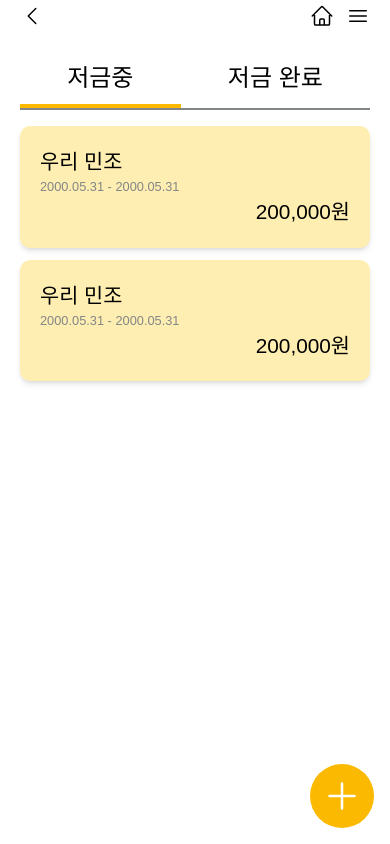
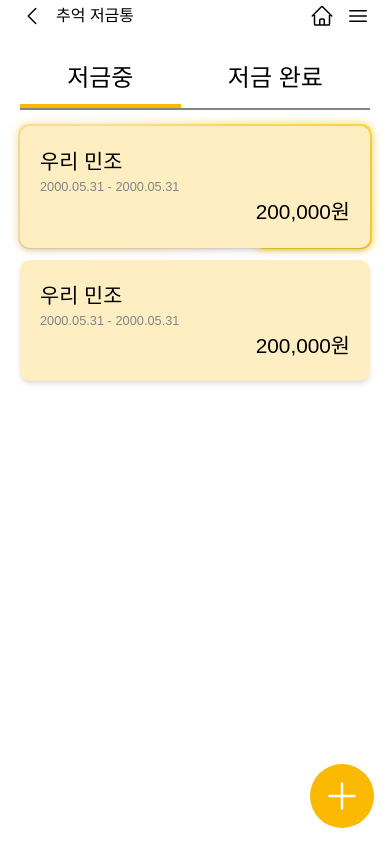
Before and after one commit to 2kujo/MemoryBox_FE, a React (Vite) app: page /main in a window 390 px wide. Built offline with nearby package versions, Linux system fonts and the light colour scheme; a web font is replaced by a local one.

Commit message:
mobileview modification ...ing

```diff
--- a/src/index.css
+++ b/src/index.css
@@ -11,6 +11,11 @@ body {
 code {
   font-family: source-code-pro, Menlo, Monaco, Consolas, "Courier New",
     monospace;
+}
+
+input{
+  -webkit-appearance: none;
+  -webkit-border-radius:0px;
 }
 
 @tailwind base;
--- a/src/pages/Intro.jsx
+++ b/src/pages/Intro.jsx
@@ -1,5 +1,6 @@
 import { useNavigate, useLocation } from "react-router-dom";
 import IntroBibi from '@/assets/images/intro_bibi.png'
+import IntroFinishBibi from '@/assets/images/intro_finish_bibi.gif'
 import LongBtn from '@/components/common/LongBtn.jsx'
 import AnivPop from '@/components/AnivPop.jsx'
 
@@ -39,7 +40,7 @@ export default function Intro(){
             <div className="text-3xl text-center font-display mb-1">추억 저금통 준비 완료!</div>
             <div className="text-grey text-xl text-center font-text">KB와 함께 추억을 저금해보세요</div>
             <div className="mt-10 mb-20">
-                <img className="mx-auto" src={IntroBibi} alt="" />
+                <img className="mx-auto" src={IntroFinishBibi} alt="" />
             </div>
             <LongBtn text="추억 저금하기" clickFunc={endIntro}/>
           </div>
--- a/src/pages/MakeBox.jsx
+++ b/src/pages/MakeBox.jsx
@@ -1,5 +1,5 @@
 import React from "react";
-import { useState } from "react";
+import { useState, KeyboardEvent } from "react";
 import { useNavigate } from "react-router-dom";
 import Navbar from "@/components/common/Navbar.jsx"
 import Step from "@/components/common/Step.jsx"
@@ -16,12 +16,18 @@ export default function MakeBox() {
   const productList = [
     {key: 0, title: 'KB 특별한 적금', duration: 36, min: 3, max: 3.5},
     {key: 1, title: 'KB내맘대로적금', duration: 36, min: 3.15, max: 3.75},
-    {key: 2, title: 'KB우리아이행복적금', duration: 24, min: 3.2, max: 3.55},
-    {key: 3, title: 'KB상호부금', duration: 36, min: 3.15, max: 3.55}
+    {key: 2, title: 'KB우리아이행복적금', duration: 24, min: 3.2, max: 3.55}
   ];
 
   function nextStep(){
     setStep(step+1);
+  }
+
+  const keyDownHandler = (event) => {
+    if(event.code == "Enter" || event.code == "enter" || event.keyCode == 13){
+      event.target.blur();
+    }
+    console.log(event);
   }
 
   const handleCashboxNameChange = (event) => {
@@ -45,7 +51,7 @@ export default function MakeBox() {
     // 저금통 이름 입력
     return (
       <div className="w-full h-full">
-        <Navbar/>
+        <Navbar pageTitle="추억 저금통"/>
         <div className="flex w-full h-full flex-col">
           <div className="grow-0 mb-4">
             <Step totalStep={totalStep} currStep={step}/>
@@ -55,7 +61,7 @@ export default function MakeBox() {
               <div className="mb-1 text-xl font-text">저금통 이름은 무엇인가요?</div>
               <div className="mb-2 text-sm text-grey font-text">최대 20자</div>
               <div className="w-full">
-                  <input type="text" value={cashboxName} onChange={handleCashboxNameChange} maxLength="20" className="border-b-[1px] w-full py-2 outline-none text-md font-text"/>
+                  <input type="text" value={cashboxName} onKeyDown={keyDownHandler} onChange={handleCashboxNameChange} maxLength="20" className="border-b-[1px] w-full py-2 outline-none text-md font-text"/>
               </div>
             </div>
             <div className="mb-16">
@@ -69,7 +75,7 @@ export default function MakeBox() {
     // 저금통 설명 입력
     return (
       <div className="w-full h-full">
-        <Navbar/>
+        <Navbar pageTitle="추억 저금통"/>
         <div className="flex w-full h-full flex-col">
           <div className="grow-0 mb-4">
             <Step totalStep={totalStep} currStep={step}/>
@@ -79,7 +85,7 @@ export default function MakeBox() {
               <div className="mb-1 text-xl font-text">무엇을 위한 저금통인가요?</div>
               <div className="mb-2 text-sm text-grey font-text">최대 20자</div>
               <div className="w-full">
-                  <input type="text" value={cashboxDesc} onChange={handleCashboxDescChange} maxLength="20" className="border-b-[1px] w-full py-2 outline-none text-md font-text"/>
+                  <input type="text" value={cashboxDesc} onKeyDown={keyDownHandler} onChange={handleCashboxDescChange} maxLength="20" className="border-b-[1px] w-full py-2 outline-none text-md font-text"/>
               </div>
             </div>
             <div className="mb-16">
@@ -92,7 +98,7 @@ export default function MakeBox() {
   }else if(step == 2){
     return (
       <div className="w-full h-full">
-        <Navbar/>
+        <Navbar pageTitle="추억 저금통"/>
         <div className="flex w-full h-full flex-col">
           <div className="grow-0 mb-4">
             <Step totalStep={totalStep} currStep={step}/>
--- a/src/pages/Memories.jsx
+++ b/src/pages/Memories.jsx
@@ -1,9 +1,12 @@
 import React, { useState } from "react";
-
+import { useNavigate } from "react-router-dom";
 import Navbar from "@/components/common/Navbar";
 import MemoryList from "@/components/common/MemoryList";
+import FloatingBtn from "@/components/common/FloatingBtn";
 
 export default function Memories() {
+  const navigate = useNavigate();
+
   // isFinished props로 받기
   const [cashBoxTitle, setCashBoxTitle] = useState("우리 민조");
   const [savingsType, setSavingsType] = useState("KB 특★별한 우리아이 적금");
@@ -43,13 +46,17 @@ export default function Memories() {
     },
   ];
 
+  function floatingClickHandler(){
+    navigate("/make-memory")
+  }
+
   return (
     <div>
       <Navbar pageTitle={cashBoxTitle} />
-      <div className="mx-2">
-        <div className="cash-box-outline flex-col px-5 boder-b border-b-silver">
+      <div className="font-text">
+        <div className="cash-box-outline flex-col px-3 boder-b border-b-silver">
           {!isFinished && <div className="text-sm pb-0.5">{savingsType}</div>}
-          <div className="text-md font-bold">{cashBoxTitle}</div>
+          <div className="font-display text-md font-bold">{cashBoxTitle}</div>
           <div className="text-xs">
             {!!isFinished && <span className="text-grey pr-2">입금 계좌</span>}
             <span className="text-font1">{cashBoxAcno}</span>
@@ -73,6 +80,7 @@ export default function Memories() {
           <MemoryList memoryContents={ongoinDummyData} />
         </div>
       </div>
+      {!!isFinished && <FloatingBtn type="write" clickFunc={floatingClickHandler}/>}
     </div>
   );
 }
--- a/src/pages/ServiceMain.jsx
+++ b/src/pages/ServiceMain.jsx
@@ -4,6 +4,7 @@ import { useNavigate } from "react-router-dom";
 import Navbar from "@/components/common/Navbar.jsx"
 import Tab from '@/components/common/Tab.jsx'
 import FloatingBtn from '@/components/common/FloatingBtn.jsx'
+import '@/pages/css/ServiceMain.css'
 
 export default function ServiceMain() {
   const navigate = useNavigate();
@@ -16,8 +17,8 @@ export default function ServiceMain() {
     navigate("/memories");
   }
 
-  function clickHandler(){
-    navigate("/make-memory");
+  function floatingClickHandler(){
+    navigate("/make-box");
   }
 
   // 최초 저금통 목록 가져오기
@@ -26,24 +27,24 @@ export default function ServiceMain() {
     tabList[0].contents =
       <div>
         <div className="mb-[-0.75rem]">
-          <div onClick={() => viewCashbox()} className="mb-3 shadow-md rounded-sm bg-[rgba(255,199,0,0.3)] p-5">
+          <div onClick={() => viewCashbox()} className="need-to-read mb-3 shadow-md rounded-sm bg-[#ffeec2] p-5">
             <div className="font-text text-md">우리 민조</div>
             <div className="font-text text-xs text-grey">2000.05.31 - 2000.05.31</div>
             <div className="font-text font-medium text-md text-right">200,000원</div>
           </div>
-          <div onClick={() => viewCashbox()} className="mb-3 shadow-md rounded-sm bg-[rgba(255,199,0,0.3)] p-5">
+          <div onClick={() => viewCashbox()} className="mb-3 shadow-md rounded-sm bg-[#ffeec2] p-5">
             <div className="font-text text-md">우리 민조</div>
             <div className="font-text text-xs text-grey">2000.05.31 - 2000.05.31</div>
             <div className="font-text font-medium text-md text-right">200,000원</div>
           </div>
         </div>
-        <FloatingBtn type="add" clickFunc={clickHandler}/>
+        <FloatingBtn type="add" clickFunc={floatingClickHandler}/>
       </div>
   }
 
   return (
     <div className="w-full h-full">
-      <Navbar/>
+      <Navbar pageTitle="추억 저금통"/>
       <div>
         <Tab tabList={tabList}/>
       </div>
--- /dev/null
+++ b/src/pages/css/ServiceMain.css
@@ -0,0 +1,34 @@
+@property --angle-deg {
+    syntax: "<angle>";
+    inherits: false;
+    initial-value: 0deg;
+}
+
+@keyframes spin {
+    0% {
+        --angle-deg: 0deg;
+    }
+    100% {
+        --angle-deg: 360deg;
+    }
+}
+
+.need-to-read {
+    position: relative;
+    /* aspect-ratio: 1/1.5; */
+}
+
+.need-to-read::after,
+.need-to-read::before {
+    content: "";
+    position: absolute;
+    inset: -0.12rem;
+    z-index: -1;
+    background: conic-gradient(from var(--angle-deg), #f7ebf1, #f8cf29);
+    animation: spin 4s linear infinite;
+    border-radius: 10px;
+}
+
+.need-to-read::after {
+    filter: blur(5px);
+}
```
Also changed, not shown: src/assets/images/intro_finish_bibi.gif (added).
